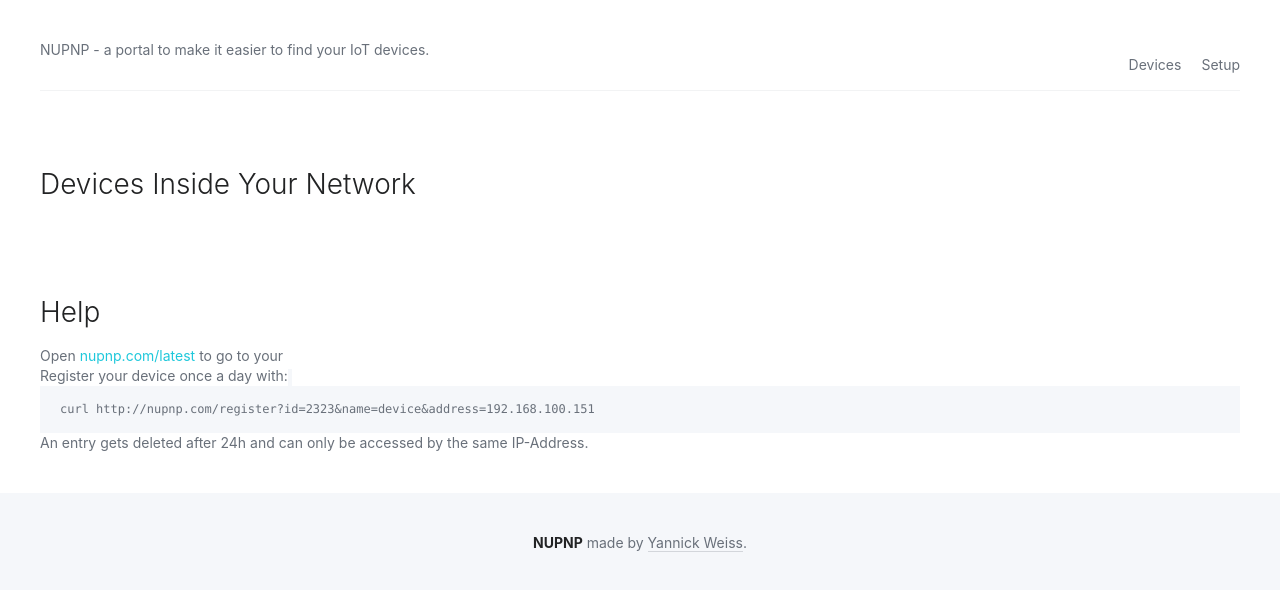
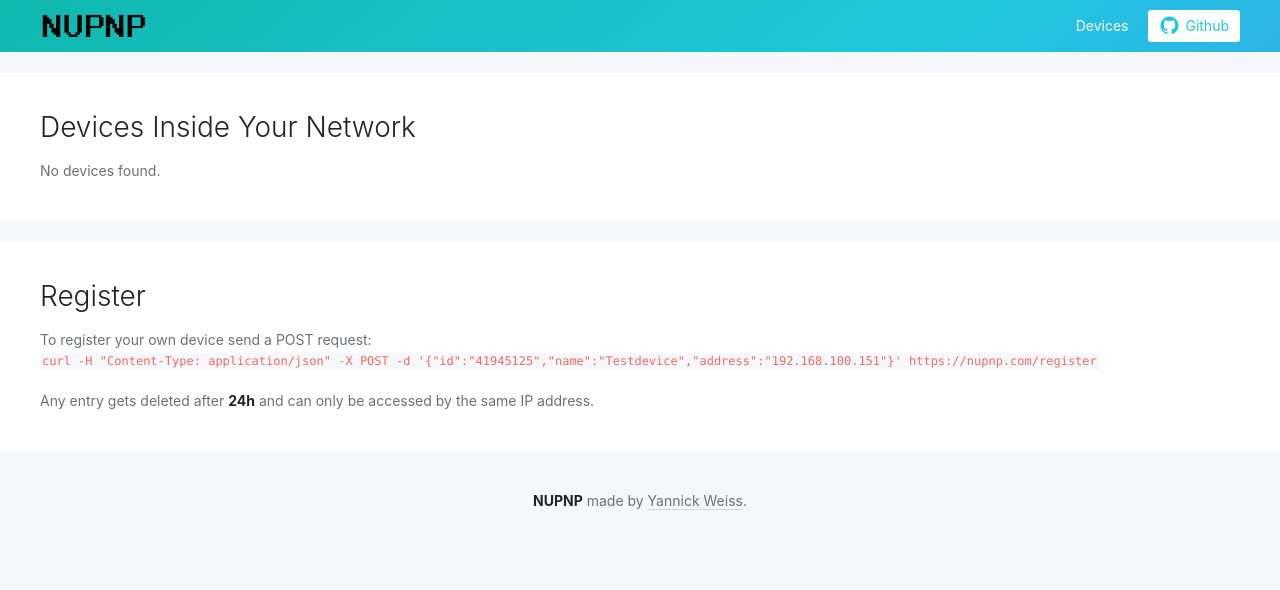
Before and after one commit to yene/nupnp, a plain HTML site: page public/index.html in a window 1280 px wide. Drawn offline with nearby package versions, Linux system fonts and the light colour scheme; no server answers.

Commit message:
more styling

```diff
--- a/public/index.html
+++ b/public/index.html
@@ -12,28 +12,48 @@
   <script src="main.js"></script>
 </head>
 <body>
-  <section class="hero">
-    <div class="hero-body">
+<section class="hero is-primary is-medium is-bold">
+  <div class="hero-head">
+    <header class="nav">
       <div class="container">
-        <nav class="nav">
         <div class="nav-left">
-            NUPNP - a portal to make it easier to find your IoT devices.
+          <a class="nav-item" href="/">
+            <img src="logo.png" alt="Logo">
+          </a>
         </div>
-
+        <span class="nav-toggle">
+          <span></span>
+          <span></span>
+          <span></span>
+        </span>
         <div class="nav-right nav-menu">
-            <a class="nav-item" href="">
+          <a class="nav-item is-active" href="#devices">
             Devices
           </a>
-            <a class="nav-item" href="">
-              Setup
+
+          <!--
+          <a class="nav-item" href="#register">
+            Register
           </a>
+          <a class="nav-item">
+            About
+          </a>
+          -->
+          <span class="nav-item">
+            <a class="button is-primary is-inverted" href="https://github.com/yene/nupnp">
+              <span class="icon">
+                <i class="fa fa-github"></i>
+              </span>
+              <span>Github</span>
+            </a>
+          </span>
         </div>
-        </nav>
       </div>
+    </header>
   </div>
 </section>
 
-  <section class="section" id="lights">
+  <section class="section" id="devices">
     <div class="container">
       <h1 class="title">Devices Inside Your Network</h1>
       <template class="device-template">
@@ -45,22 +65,20 @@
         </li>
       </template>
       <ul class="device-list">
+        <li>No devices found.</li>
       </ul>
     </div>
   </section>
 
-  <section class="section" id="lights">
+  <section class="section" id="register">
     <div class="container">
-      <h1 class="title">Help</h1>
+      <h1 class="title">Register</h1>
       <p>
-        Open <a href="http://nupnp.com/redirect">nupnp.com/latest</a> to go to your
+        To register your own device send a POST request:<br>
+        <code>curl -H "Content-Type: application/json" -X POST -d '{"id":"41945125","name":"Testdevice","address":"192.168.100.151"}' https://nupnp.com/register</code>
       </p>
       <p>
-        Register your device once a day with:
-        <code><pre>curl http://nupnp.com/register?id=2323&name=device&address=192.168.100.151</pre></code>
-      </p>
-      <p>
-        An entry gets deleted after 24h and can only be accessed by the same IP-Address.
+        Any entry gets deleted after <strong>24h</strong> and can only be accessed by the same IP address.
       </p>
     </div>
   </section>
--- a/public/main.js
+++ b/public/main.js
@@ -26,6 +26,10 @@ function listDevices() {
   request.onload = function() {
     if (this.status >= 200 && this.status < 400) {
       var devices = JSON.parse(this.response);
+
+      if (devices.length === 0) {
+        return;
+      }
 
       var list = document.querySelector('.device-list');
       list.innerHTML = '';
--- a/public/style.css
+++ b/public/style.css
@@ -11,6 +11,13 @@ body {
   font-family: -apple-system, ".SFNSText-Regular", "San Francisco", "Roboto", "Segoe UI", "Helvetica Neue", "Lucida Grande", sans-serif;
 }
 
+body p + p {
+  margin-top: 1.5rem;
+}
+
+body section + section {
+  margin-top: 1.5rem;
+}
 
 /*
 @keyframes pulse {
```
Also changed, not shown: public/logo.png (added), 2 other files. Lines whose indentation alone changed are shown as unchanged.
